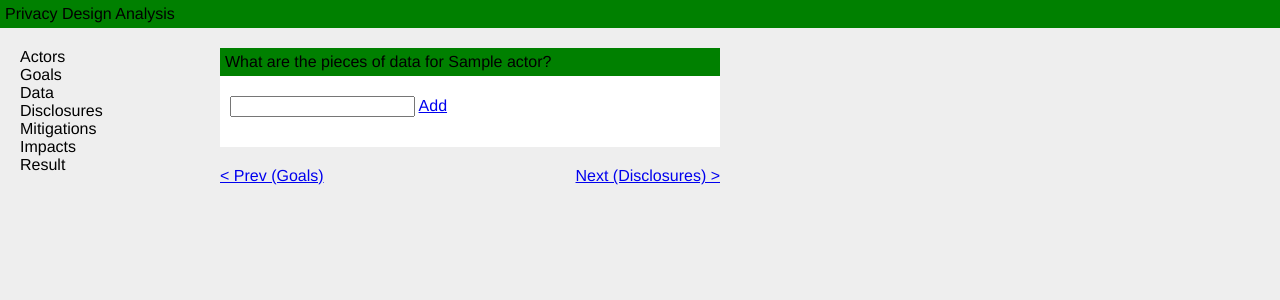
After one commit to alsmola/privacydesignanalyzer, a Flask app: template templates/data.html in a window 1280 px wide. The commit adds this page. Shown: the top 300 px of the page. Run offline with Flask 2, Linux system fonts and the light colour scheme; the template is opened without the code that fills it: most values are stand-ins (such as "Sample title", 1, 10 or a date in 2020); some libraries are stand-ins or nearby versions.

Commit message:
Added disclosures

```diff
--- a/front.py
+++ b/front.py
@@ -1,5 +1,6 @@
 from flask import Flask, render_template, request, session
-from main import Actor, Goal, Datum
+import main
+from main import Actor, Goal, Datum, Disclosure
 app = Flask(__name__)
 
 @app.route("/")
@@ -77,6 +78,84 @@ def goal():
     session.modified = True
     return '%s,%s' % (name, parent)
 
+
+@app.route("/data")
+def data():
+    return render_template('data.html', actors = session['actors'])
+
+@app.route('/datum', methods=['POST',])
+def datum():
+    name = request.form['name']
+    parent = request.form['parent']
+    verb = request.form['verb']
+    actorToEdit = None
+    for actor in session['actors']:
+        if (actor.name == parent):
+            actorToEdit = actor
+    if (actorToEdit == None):
+        return 'Error: actor with name "%s" does not exist.' % (parent)
+    if verb == 'create':
+        for datum in actorToEdit.data:
+            if (datum.name == name):
+                return 'Error: datum with name "%s" already exists.' % (name)
+        actorToEdit.data.append(Datum(name))
+    elif verb == 'edit' or verb == 'delete':
+        datumToEdit = None
+        for datum in actorToEdit.data:
+            if (datum.name == name):
+                datumToEdit = datum
+        if datumToEdit == None:
+            return 'Error: datum with name "%s" does not exist.' % (name)
+        if (verb == 'delete'):
+            actorToEdit.data.remove(datumToEdit)
+        elif (verb == 'edit'):
+            new_name = request.form['newName']
+            for datum in actorToEdit.goals:
+                if (datum.name == new_name):
+                    return 'Error: datum with name "%s" already exists.' % (name)
+            datumToEdit.name = new_name
+            name = '%s,%s' % (name, new_name)
+    session.modified = True
+    return '%s,%s' % (name, parent)
+
+@app.route("/disclosures")
+def disclosures():
+    if (session['disclosures'] == None):
+        session['disclosures'] = []
+    actors = session['actors']
+    possible_disclosures = main.get_possible_disclosures(actors)
+    disclosures = main.trim_disclosures(session['disclosures'], possible_disclosures)
+    session['disclosures'] = disclosures
+    session.modified = True
+    return render_template('disclosures.html', actors = actors, disclosures = disclosures)
+
+@app.route("/disclosure", methods=['POST',])
+def disclosure():
+    to_actor = request.form['to_actor']
+    data = request.form['data']
+    from_actor = request.form['from_actor']
+    flag = request.form['flag']
+    disclosures = session['disclosures']
+    if (flag == 'true'):
+        for d in disclosures:
+            if d.to_actor == to_actor and d.data == data and d.from_actor == from_actor:
+                return 'Error: disclosure "%s" already flagged.' % (d)
+        disclosures.append(Disclosure(from_actor, data, to_actor))
+        session.modified = True
+        return "Flagged %s, %s, %s" % (from_actor, data, to_actor)
+    else:
+        disclosureToRemove = None
+        for d in disclosures:
+            if d.to_actor == to_actor and d.data == data and d.from_actor == from_actor:
+                disclosureToRemove = d
+        if d == None:
+            return 'Error: disclosure "%s" not flagged.' % (d)
+        disclosures.remove(d)
+        session.modified = True
+        return "Unflagged %s, %s, %s" % (from_actor, data, to_actor)
+
+
+
 app.secret_key = 'A0Zr98j/3yX R~XHH!jmN]LWX/,?RS'
 
 if __name__ == "__main__":
--- a/main.py
+++ b/main.py
@@ -83,8 +83,10 @@ class Disclosure:
         self.purpose = purpose
         self.flagged = flagged
     def __str__(self):
-        return "disclosure of %s from %s to %s for %s" % (self.data, self.from_actor, self.to_actor, self.purpose)
-
+        if (self.purpose == ''):
+            return "disclosure of %s from %s to %s" % (self.data, self.from_actor, self.to_actor)
+        else:
+            return "disclosure of %s from %s to %s for %s" % (self.data, self.from_actor, self.to_actor, self.purpose)
 class Mitigation:
     def __init__(self, disclosure, category, description = '', flagged = False):
         self.disclosure = disclosure
@@ -141,6 +143,16 @@ def get_top_level_disclosures(actors):
                         disclosures.append(Disclosure(to_actor, data, from_actor))
     return disclosures
 
+def trim_disclosures(disclosures, possible_disclosures):
+    new_disclosures = []
+    for disclosure in disclosures:
+        for possible_disclosure in possible_disclosures:
+            if possible_disclosure.from_actor.name == disclosure.from_actor:
+                if possible_disclosure.data.name == disclosure.data:
+                    if possible_disclosure.to_actor.name == disclosure.to_actor:
+                        new_disclosures.append(disclosure)
+    return new_disclosures
+
 def get_possible_mitigations(disclosures):
     mitigations = []
     for disclosure in disclosures:
--- a/static/style.css
+++ b/static/style.css
@@ -129,3 +129,19 @@ margin: 10px 0;
 overflow: hidden;
 margin: 10px 0;
 }
+
+#disclosures-table {
+border: 1px solid #888;
+text-align: center;
+
+}
+
+#disclosures-table td {
+border: 1px solid #888;
+padding: 5px;
+}
+
+#disclosures-table th {
+background-color: green;
+padding: 5px;
+}
--- /dev/null
+++ b/templates/data.html
@@ -0,0 +1,34 @@
+{% extends "layout.html" %}
+{% block body %}
+    <script type="text/javascript">
+    $(document).ready(function () {
+        $('#data').addClass('selected');
+    });
+    </script>
+
+    {% for actor in actors %}
+    <div class="question">
+        <p>What are the pieces of data for <span class="actor-name">{{ actor.name }}</span>?</p>
+        <div class="response">
+            <input type="hidden" class="item-type-and-parent-name" value="datum,{{actor}}"/>
+            <ul id="{{actor}}" class="list">
+                <script type="text/javascript">
+                {% for datum in actor.data %}
+                    $("#{{ actor }}").append(getItemHtml("{{ datum.name }}"));
+                {% endfor %}
+                </script>
+            </ul>
+            <form class="add-form">
+              <input class="add-name">
+              <a class="add" href="#">Add</a>
+            </form>
+            <p class="error"></p>
+        </div>
+    </div>
+    {% endfor %}
+    <div id="nav">
+        <a class="prev" href="/actors">&lt; Prev (Goals)</a>
+        <a class="next" href="/datas">Next (Disclosures) &gt;</a>
+    </div>
+</div>
+{% endblock %}
```
Also changed, not shown: templates/disclosures.html (added, +57 -0 lines), unittests.py (+19 -1 lines), static/script.js (line endings or trailing spaces), 1 other file.
